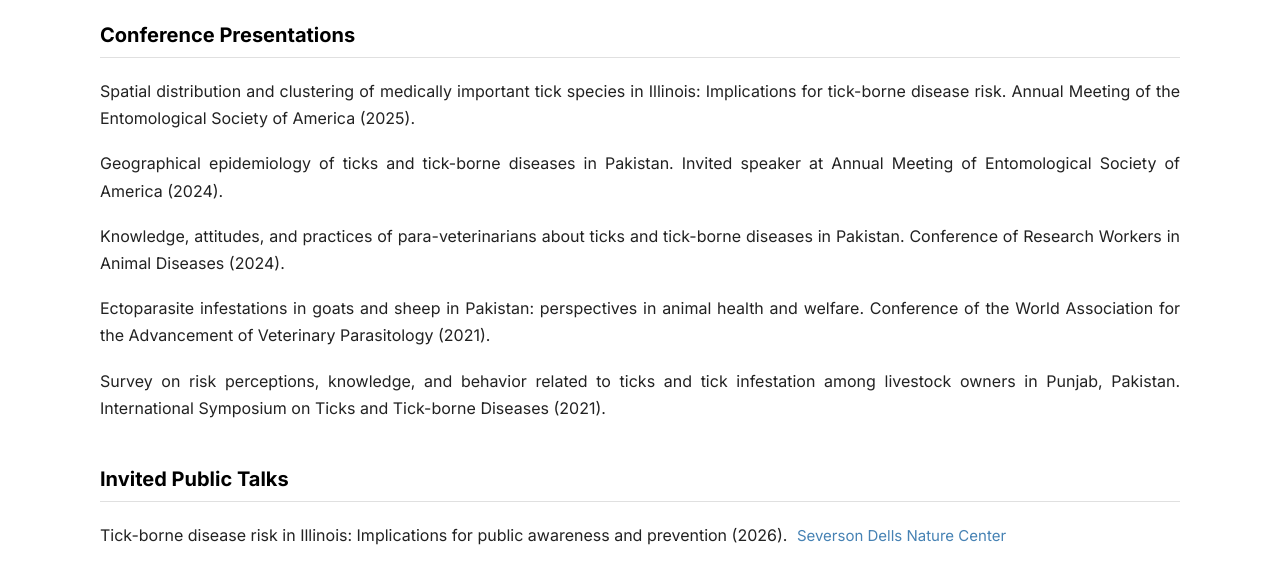
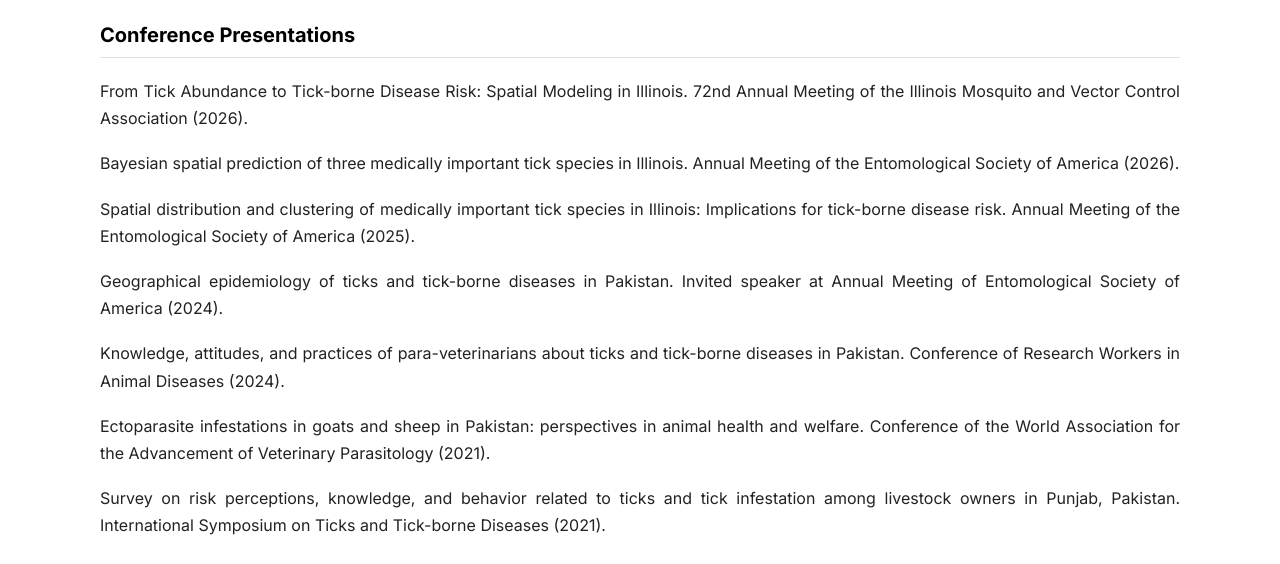
Before and after one commit to abrarhussain95/abrarhussain95.github.io, a plain HTML site: page communication.html in a window 1280 px wide. Shown: the part 159-723 px from the top of the page. Drawn offline with nearby package versions, Linux system fonts and the light colour scheme.

Commit message:
Update communication.html

```diff
--- a/communication.html
+++ b/communication.html
@@ -42,6 +42,20 @@
   <h2>Conference Presentations</h2>
 
   <div class="paper-list">
+
+    <div class="paper-item">
+      <p>
+        From Tick Abundance to Tick-borne Disease Risk: Spatial Modeling in Illinois.
+        72nd Annual Meeting of the Illinois Mosquito and Vector Control Association (2026).
+      </p>
+    </div>
+
+    <div class="paper-item">
+      <p>
+        Bayesian spatial prediction of three medically important tick species in Illinois.
+        Annual Meeting of the Entomological Society of America (2026).
+      </p>
+    </div>
 
     <div class="paper-item">
       <p>
```
